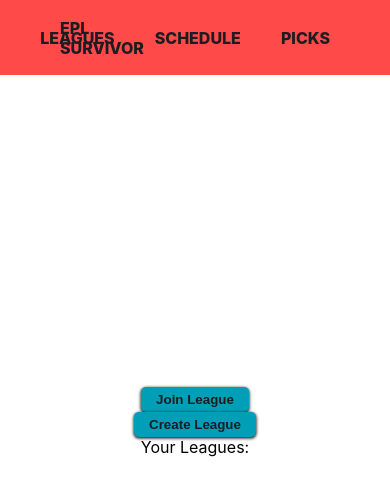
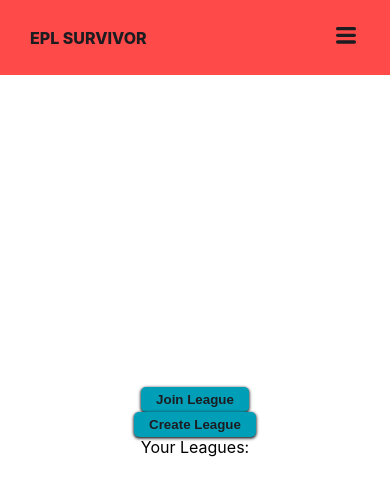
Before and after one commit to zashirah/premier-league-survivor, a React (Create React App) app in the folder client/: page / in a window 390 px wide. Shown: the top 496 px of the page. Built offline with nearby package versions, Linux system fonts and the light colour scheme.

Commit message:
added hamburger menu

```diff
--- /dev/null
+++ b/client/src/components/HamburgerMenu.jsx
@@ -0,0 +1,22 @@
+import React from "react"
+
+const HamburgerMenu = ({ setNavOpen, navOpen }) => (
+  <div role="button" onClick={() => setNavOpen(!navOpen)}>
+    <svg viewBox="0 0 18 15" width="20">
+      <path
+        fill="#1C1C21"
+        d="M18,1.484c0,0.82-0.665,1.484-1.484,1.484H1.484C0.665,2.969,0,2.304,0,1.484l0,0C0,0.665,0.665,0,1.484,0 h15.031C17.335,0,18,0.665,18,1.484L18,1.484z"
+      />
+      <path
+        fill="#1C1C21"
+        d="M18,7.516C18,8.335,17.335,9,16.516,9H1.484C0.665,9,0,8.335,0,7.516l0,0c0-0.82,0.665-1.484,1.484-1.484 h15.031C17.335,6.031,18,6.696,18,7.516L18,7.516z"
+      />
+      <path
+        fill="#1C1C21"
+        d="M18,13.516C18,14.335,17.335,15,16.516,15H1.484C0.665,15,0,14.335,0,13.516l0,0 c0-0.82,0.665-1.484,1.484-1.484h15.031C17.335,12.031,18,12.696,18,13.516L18,13.516z"
+      />
+    </svg>
+  </div>
+)
+
+export default HamburgerMenu
--- a/client/src/components/shared/Header.jsx
+++ b/client/src/components/shared/Header.jsx
@@ -1,6 +1,7 @@
-import React from "react"
+import React, { useState } from "react"
 import styled from "styled-components"
 import { Link } from "react-router-dom"
+import HamburgerMenu from "../HamburgerMenu"
 
 const Nav = styled.nav`
   box-sizing: border-box;
@@ -15,6 +16,10 @@ const Nav = styled.nav`
   justify-content: center;
   /* transition: all 0.5s ease-in; */
   background-color: var(--primary);
+  @media screen and (max-width: 768px) {
+    padding: 0px 10px;
+    height: ${(props) => (props.navOpen ? "100vh" : "75px")};
+  }
 `
 
 const NavLeft = styled.div`
@@ -25,9 +30,18 @@ const NavLeft = styled.div`
   display: flex;
   flex-direction: row;
   align-items: center;
+  @media screen and (max-width: 768px) {
+    width: 50%;
+    max-width: 50%;
+    padding-top: 12px;
+    padding-bottom: 12px;
+    align-items: ${(props) => (props.navOpen ? "flex-start" : "center")};
+    /* padding-top: ${(props) => (props.navOpen ? "25px" : "12px")}; */
+  }
 `
 const NavRight = styled.div`
   box-sizing: border-box;
+  margin: 0px;
   width: 65%;
   max-width: 65%;
   height: 100%;
@@ -35,54 +49,129 @@ const NavRight = styled.div`
   flex-direction: row;
   justify-content: flex-end;
   align-items: center;
+  @media screen and (max-width: 768px) {
+    width: 50%;
+    max-width: 50%;
+    padding: 12px;
+    flex-direction: ${(props) => (props.navOpen ? "column" : "row")};
+    align-items: ${(props) => (props.navOpen ? "flex-end" : "center")};
+    /* padding-top: ${(props) => (props.navOpen ? "27px" : "12px")}; */
+    justify-content: ${(props) => (props.navOpen ? "flex-start" : "flex-end")};
+  }
 `
 
-const NavItem = styled.li`
+const NavList = styled.ul`
+  box-sizing: border-box;
+  margin: 0px;
+  /* width: 65%;
+  max-width: 65%; */
+  height: 100%;
+  display: flex;
+  flex-direction: row;
+  justify-content: flex-end;
+  align-items: center;
+  @media screen and (max-width: 768px) {
+    /* width: 50%;
+    max-width: 50%; */
+    padding: 12px;
+    flex-direction: ${(props) => (props.navOpen ? "column" : "row")};
+    align-items: ${(props) => (props.navOpen ? "flex-end" : "center")};
+    /* padding-top: ${(props) => (props.navOpen ? "27px" : "12px")}; */
+    justify-content: ${(props) => (props.navOpen ? "flex-start" : "flex-end")};
+  }
+`
+
+const NavItem = styled.div`
   box-sizing: border-box;
   margin: 0;
   list-style: none;
   z-index: 2;
   padding: 20px;
-  a {
   height: 100%;
   font-weight: 800;
-    text-decoration: none;
   text-transform: uppercase;
   color: var(--dark);
+  display: flex;
+  flex-direction: row;
+  align-items: center;
+  @media screen and (max-width: 768px) {
+    align-items: ${(props) => (props.navOpen ? "flex-start" : "center")};
   }
 `
 
+const NavListItem = styled.li`
+  box-sizing: border-box;
+  margin: 0;
+  list-style: none;
+  z-index: 2;
+  padding: 20px;
+  height: 100%;
+  font-weight: 800;
+  text-transform: uppercase;
+  color: var(--dark);
+  display: flex;
+  flex-direction: row;
+  align-items: center;
+  @media screen and (max-width: 768px) {
+    display: ${(props) => (props.navOpen ? "block" : "none")};
+    padding: ${(props) => (props.navOpen ? "10px 0 10px 0" : "10px")};
+    align-items: ${(props) => (props.navOpen ? "flex-start" : "center")};
+  }
+  @media screen and (max-width: 425px) {
+    padding: 0;
+  }
+`
+
+const StyledLink = styled(Link)`
+  text-decoration: none;
+`
+
 const Header = ({ currentUser, handleLogout }) => {
+  const [navOpen, setNavOpen] = useState(false)
+
   return (
-    <Nav>
-      <NavLeft>
-        <NavItem>
-          <Link to="/">EPL Survivor</Link>
+    <Nav navOpen={navOpen}>
+      <NavLeft navOpen={navOpen} mobileShow="mobileShow">
+        <StyledLink to="/">
+          <NavItem navOpen={navOpen} mobileShow="mobileShow">
+            EPL Survivor
           </NavItem>
+        </StyledLink>
       </NavLeft>
       <NavRight>
+        <NavList navOpen={navOpen}>
+          <HamburgerMenu setNavOpen={setNavOpen} navOpen={navOpen} />
           {currentUser ? (
-          <>
-            <NavItem onClick={handleLogout}>
-              <Link>Logout</Link>
-            </NavItem>
-          </>
+            <StyledLink to="/login" onClick={() => setNavOpen(false)}>
+            <NavListItem
+              navOpen={navOpen}
+              // mobileShow="mobileShow"
+              onClick={handleLogout}
+            >
+              Logout
+            </NavListItem>
+            </StyledLink>
           ) : (
-          <>
-            <NavItem onClick={handleLogout}>
-              <Link to="/login">Login</Link>
-            </NavItem>
-          </>
+            <StyledLink to="/login" onClick={() => setNavOpen(false)}>
+              <NavListItem
+                navOpen={navOpen}
+                // mobileShow="mobileShow"
+              >
+                Login
+              </NavListItem>
+            </StyledLink>
           )}
-        <NavItem>
-          <Link to="/leagues">Leagues</Link>
-        </NavItem>
-        <NavItem>
-          <Link to="/schedule">Schedule</Link>
-        </NavItem>
-        <NavItem>
-          <Link to="/picks">Picks</Link>
-        </NavItem>
+          <StyledLink to="/leagues" onClick={() => setNavOpen(false)}>
+            <NavListItem navOpen={navOpen}>Leagues</NavListItem>
+          </StyledLink>
+          <StyledLink to="/schedule" onClick={() => setNavOpen(false)}>
+            <NavListItem navOpen={navOpen}>Schedule</NavListItem>
+          </StyledLink>
+
+          <StyledLink to="/picks" onClick={() => setNavOpen(false)}>
+            <NavListItem navOpen={navOpen}>Picks</NavListItem>
+          </StyledLink>
+        </NavList>
       </NavRight>
     </Nav>
   )
```
Lines whose indentation alone changed are shown as unchanged.
